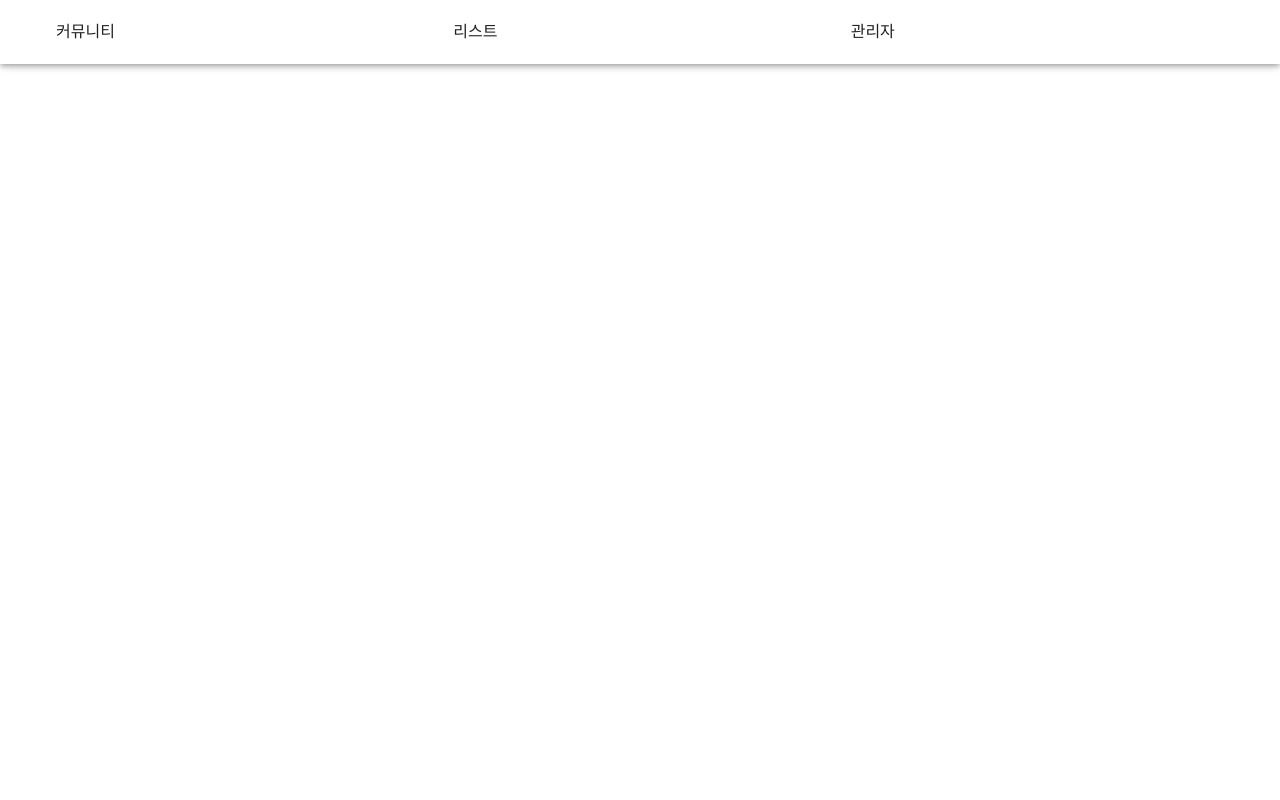
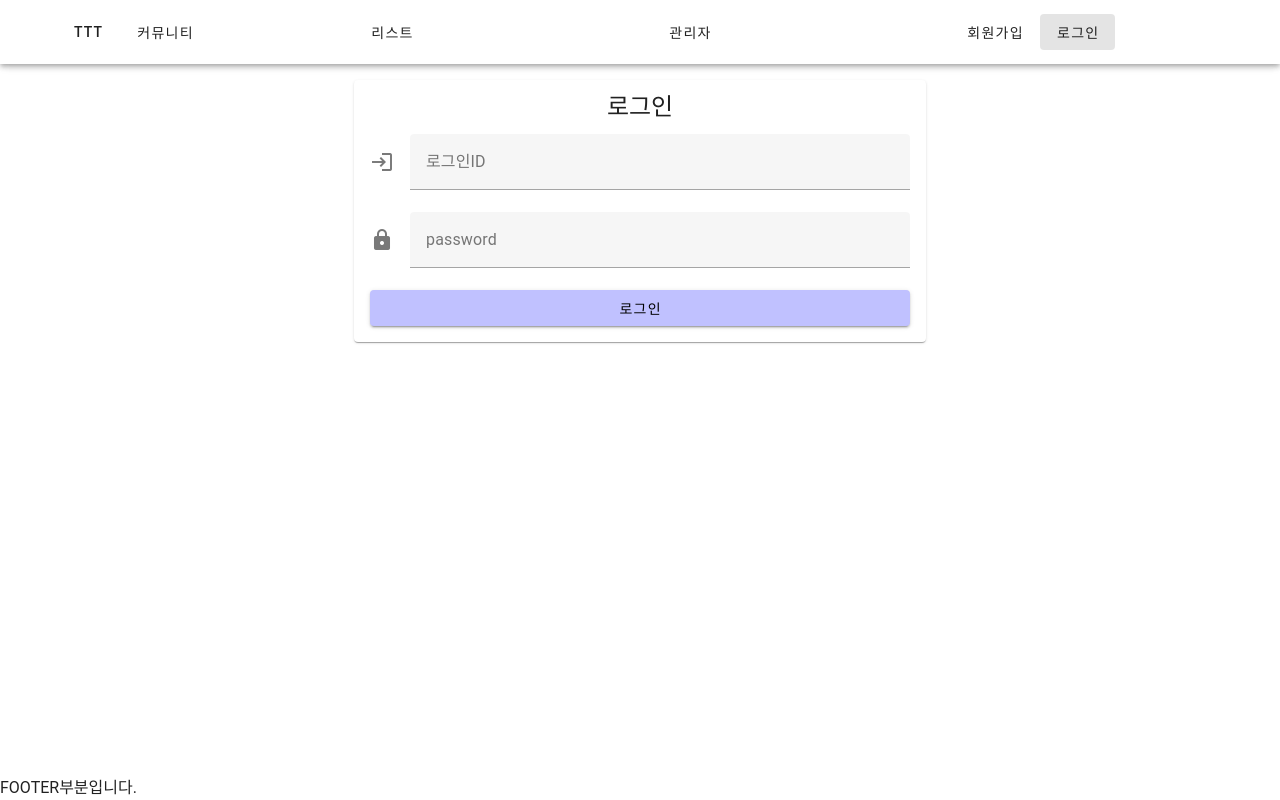
Before and after one commit to luail/ttt_front_deploy_test, a Vue app: page /ttt/user/login in a window 1280 px wide. Before the commit this address had no page. Built offline with nearby package versions, Linux system fonts and the light colour scheme.

Commit message:
Feat : Footer,Header 수정, 회원가입 페이지 아이콘수정 ,로그인화면 작성

```diff
--- a/src/App.vue
+++ b/src/App.vue
@@ -4,6 +4,7 @@
   <v-main>
     <router-view/>
   </v-main>
+  <FooterComponent/>
 </v-app>
 </template>
 
@@ -11,9 +12,11 @@
 
 <script>
 import HeaderComponent from './components/HeaderComponent.vue';
+import FooterComponent from "@/components/FooterComponent.vue";
 // import FooterComponent from './components/FooterComponent.vue';
 export default{
   components : {
+    FooterComponent,
     HeaderComponent
   }
 }
--- a/src/components/FooterComponent.vue
+++ b/src/components/FooterComponent.vue
@@ -1,23 +1,6 @@
 <template>
-    <v-app-bar>
-        <v-container>
-                <v-row>
-                    <v-col>
-                        커뮤니티
-                    </v-col>
-                    <v-col>
-                        리스트
-                    </v-col>
-                    <v-col>
-                        관리자
-                    </v-col>
-                </v-row>
-        </v-container>
-    </v-app-bar>
+  FOOTER부분입니다.
 </template>
-
 <script>
-    export default{
-
-    }
+export default {}
 </script>
--- a/src/components/HeaderComponent.vue
+++ b/src/components/HeaderComponent.vue
@@ -3,13 +3,19 @@
         <v-container>
                 <v-row>
                     <v-col>
-                        커뮤니티
+                        <v-btn :to="{path:'/'}">TTT</v-btn>
+                        <v-btn>커뮤니티</v-btn>
                     </v-col>
                     <v-col>
-                        리스트
+                      <v-btn>리스트</v-btn>
                     </v-col>
                     <v-col>
-                        관리자
+                      <v-btn>관리자</v-btn>
+                    </v-col>
+                    <v-col class="justify-end">
+                      <v-btn v-if="!isLogin" :to="{path:'/ttt/user/create'}">회원가입</v-btn>
+                      <v-btn v-if="!isLogin" :to="{path:'/ttt/user/login'}">로그인</v-btn>
+                      <v-btn v-if="isLogin" @click="doLogout">로그아웃</v-btn>
                     </v-col>
                 </v-row>
         </v-container>
@@ -17,7 +23,29 @@
 </template>
 
 <script>
+    import {jwtDecode} from "jwt-decode";
+
     export default{
+      data(){
+        return{
+          userInfo:null,
+          isLogin:false,
+        }
+      },
+      created(){
+        const token = localStorage.getItem('token');
+        if(token){
+          const payload = jwtDecode(token);
+          this.isLogin=true;
+          this.userInfo=payload;
+        }
+      },
+      methods:{
+        doLogout(){
+          localStorage.clear();
+          window.location.href='/';
+        }
+      }
 
     }
 </script>
--- a/src/main.js
+++ b/src/main.js
@@ -2,6 +2,7 @@ import { createApp } from 'vue'
 import App from './App.vue'
 import router from './router'
 import vuetify from './plugins/vuetify'
+import '@mdi/font/css/materialdesignicons.css'
 
 const app = createApp(App);
 
--- a/src/router/userRouter.js
+++ b/src/router/userRouter.js
@@ -1,4 +1,5 @@
 import UserCreate from "@/views/UserCreate.vue";
+import UserLogin from "@/views/UserLogin.vue";
 
 export const userRouter= [
     {
@@ -6,5 +7,9 @@ export const userRouter= [
         name:'UserCreate',
         component: UserCreate
     },
-
+    {
+        path:'/ttt/user/login',
+        name:'UserLogin',
+        component:UserLogin
+    }
 ]
--- a/src/views/UserCreate.vue
+++ b/src/views/UserCreate.vue
@@ -24,7 +24,7 @@
                             <v-text-field
                             label="loginId"
                             v-model="loginId"
-                            prepend-icon="mdi-email"
+                            prepend-icon="mdi-login"
                             required
                             />
                             <v-text-field
@@ -37,25 +37,25 @@
                             <v-text-field
                             label="phonNumber"
                             v-model="phoneNumber"
-                            prepend-icon="mdi-lock"
+                            prepend-icon="mdi-cellphone"
                             required
                             />
                             <v-text-field
                             label="nickName"
                             v-model="nickName"
-                            prepend-icon="mdi-lock"
+                            prepend-icon="mdi-rename"
                             required
                             />
                             <v-text-field
                             label="blogLink"
                             v-model="blogLink"
-                            prepend-icon="mdi-lock"
+                            prepend-icon="mdi-link-box-variant"
                             required
                             />
                             <v-text-field
                             label="batch"
                             v-model="batch"
-                            prepend-icon="mdi-lock"
+                            prepend-icon="mdi-flag"
                             required
                             />
                             <v-row>
--- a/src/views/UserLogin.vue
+++ b/src/views/UserLogin.vue
@@ -1,6 +1,88 @@
 <template>
-    login
+  <v-container>
+    <v-row justify="center">
+      <v-col cols="12" sm="4" md="6">
+        <v-card>
+          <v-card-title class="text-h5 text-center">
+            로그인
+          </v-card-title>
+          <v-card-text>
+            <v-form>
+              <v-text-field
+                  label="로그인ID"
+                  v-model="loginId"
+                  prepend-icon="mdi-login"
+                  required
+              />
+              <v-text-field
+                  label="password"
+                  v-model="password"
+                  type="password"
+                  prepend-icon="mdi-lock"
+                  required
+              />
+              <v-row>
+                <v-col cols="12">
+                  <v-btn color="#c0c1ff" block @click="doLogin()">로그인</v-btn>
+                </v-col>
+              </v-row>
+            </v-form>
+          </v-card-text>
+        </v-card>
+      </v-col>
+    </v-row>
+  </v-container>
+  <v-dialog v-model="trueOrFalse" max-width="400px" @keydown.enter="resetModal()">
+    <v-card>
+      <v-card-text class="error-message">
+        {{errorMessage}}
+      </v-card-text>
+      <v-card-actions>
+        <v-btn color="c0c1ff" @click="resetModal()">확인</v-btn>
+      </v-card-actions>
+    </v-card>
+  </v-dialog>
 </template>
 <script>
+import axios from 'axios';
+export default {
+  data() {
+    return {
+      loginId:"",
+      password:"",
+    }
+  },
+  methods: {
+    async doLogin() {
+      try{
+        const loginData = {
+          loginId:this.loginId, password:this.password
+        };
+        const response = await axios.post(`${process.env.VUE_APP_API_BASE_URL}/user/login`, loginData)
+        const token = response.data.token;
+        localStorage.setItem('token', token);
+        window.location.href = '/';
+      }
+      catch(error) {
+        console.log(error)
+        this.trueOrFalse=true
+        this.errorMessage = error.response.data.status_message
+      }
 
+    },
+    resetModal() {
+      this.trueOrFalse=false
+    }
+  }
+}
 </script>
+
+<style scoped>
+/* 에러 메시지가 너무 길 경우 짤려서 끝에 ...으로 표현되는것 전체가 나오도록 수정 */
+.error-message {
+  white-space: normal; /* 기본 줄바꿈 허용 */
+  word-wrap: break-word; /* 단어가 너무 길어도 자동 줄바꿈 */
+  overflow-wrap: break-word; /* 긴 단어도 줄바꿈 가능 */
+  text-align: center; /* 가운데 정렬 */
+}
+</style>
```
Also changed, not shown: 1 other file (tests, documents, lock files or other folders).
